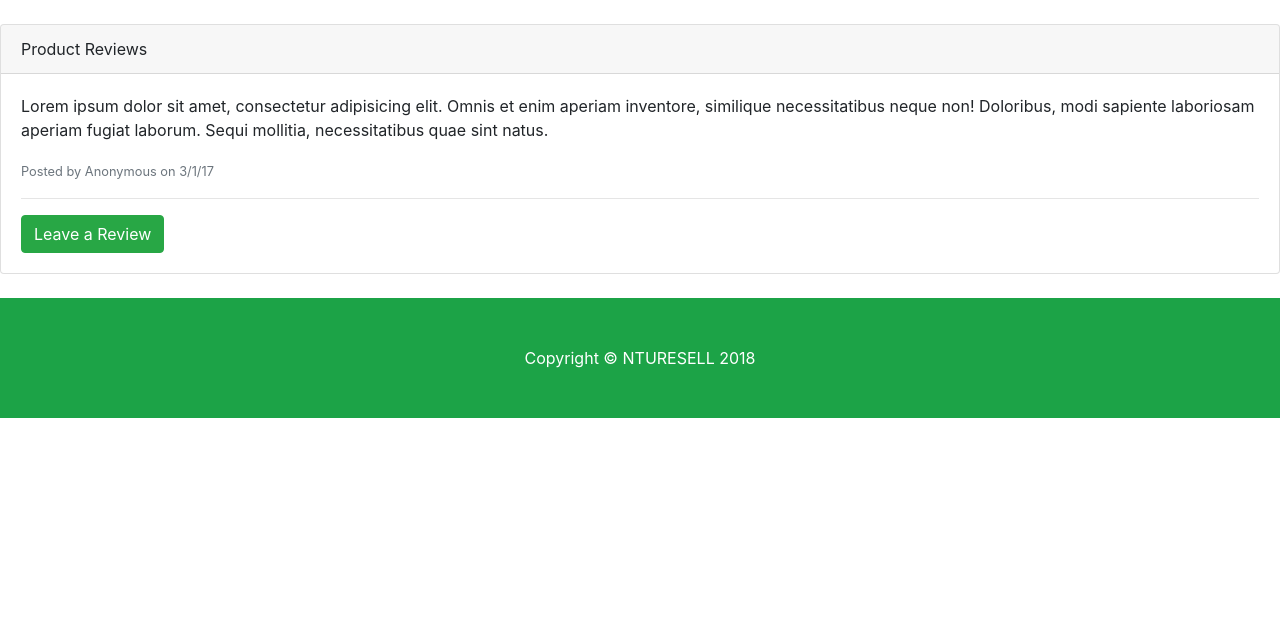
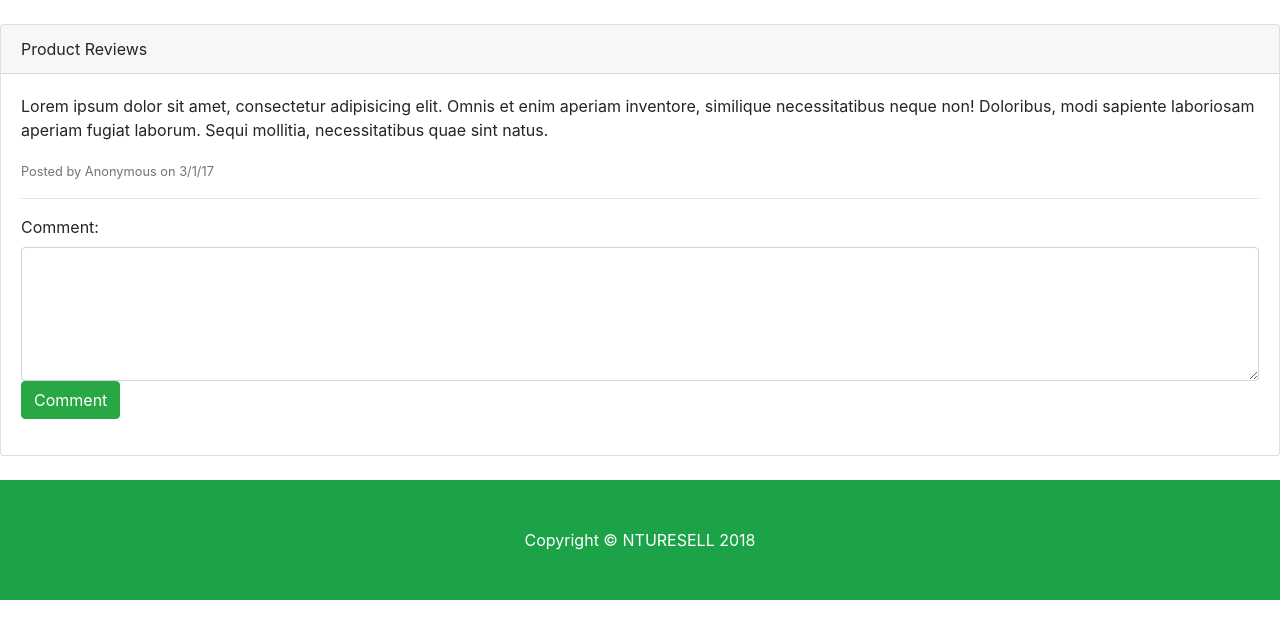
Before and after one commit to xiaoswaii/nturesell, a Django app: page /productdetail in a window 1280 px wide. Shown: the part 56-695 px from the top of the page. Run offline with Django 3.2, Linux system fonts and the light colour scheme; a user stored in the database is signed in; some libraries are stand-ins or nearby versions.

Commit message:
add productdetail

```diff
--- a/templates/productdetail.html
+++ b/templates/productdetail.html
@@ -49,8 +49,16 @@
               <p>Lorem ipsum dolor sit amet, consectetur adipisicing elit. Omnis et enim aperiam inventore, similique necessitatibus neque non! Doloribus, modi sapiente laboriosam aperiam fugiat laborum. Sequi mollitia, necessitatibus quae sint natus.</p>
               <small class="text-muted">Posted by Anonymous on 3/1/17</small>
               <hr>
-              <a href="#" class="btn btn-success">Leave a Review</a>
+              <div class="form-group">
+              <form>
+                <label for="comment">Comment:</label>
+                <textarea class="form-control" rows="5" id="comment" name="comment"></textarea>
+                <a href="#" class="btn btn-success">Comment</a>
+            </form>
+          </div>
+
             </div>
+
           </div>
           <!-- /.card -->
 
```
Also changed, not shown: db.sqlite3, media/products/Screen_Shot_2018-11-21_at_11.56.44_AM.png (added).
